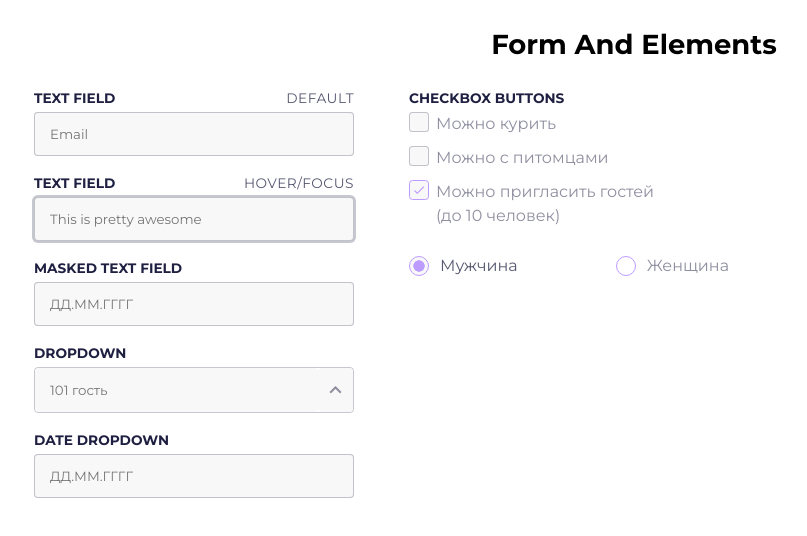
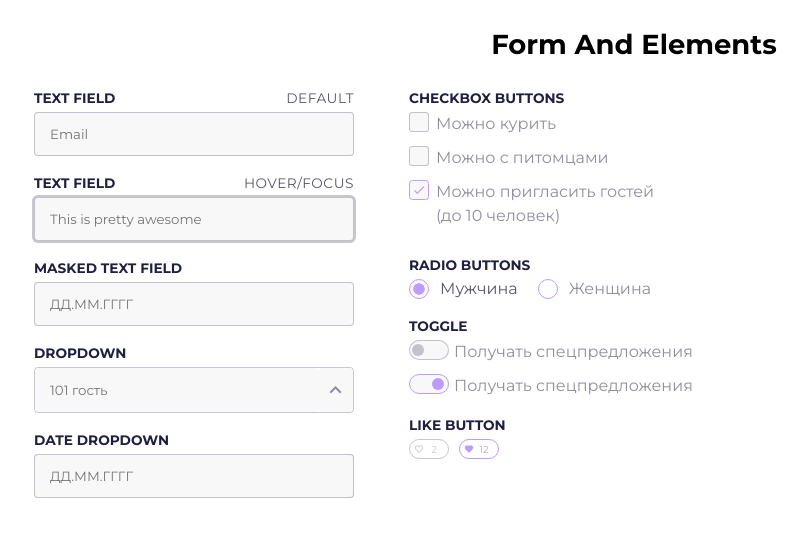
Before and after one commit to NaN-Simon/hotel-toxin-react, a React (Create React App) app: page /#/formandelements in a window 1280 px wide. Shown: the top 536 px of the page, without its empty margins (6-813 px from the left). Built offline with nearby package versions, Linux system fonts and the light colour scheme.

Commit message:
refactor: RadioButton, CheckboxList components; feat: add LikeButton, ToggleButtonList, ToggleButton components

```diff
--- /dev/null
+++ b/src/components/LikeButton/LikeButton.module.scss
@@ -0,0 +1,91 @@
+@import '../../styles/base.scss';
+
+.like-button {
+  display: flex;
+  flex-direction: column;
+
+  &__item {
+    position: relative;
+    display: block;
+    border-radius: 30px;
+    cursor: pointer;
+  }
+
+  &-inline {
+    flex-direction: row;
+  }
+
+  &__title {
+    position: absolute;
+    top: 4px;
+    left: 20px;
+    width: 10px;
+    color: $textColor_25;
+    font-size: 10px;
+    font-family: $mainFont;
+    text-align: center;
+    cursor: pointer;
+    transition: 0.5s;
+    pointer-events: none;
+
+    &-blue {
+      color: $elementColor;
+    }
+  }
+
+  &__input {
+    position: relative;
+    display: inline-block;
+    width: 40px;
+    height: 20px;
+    color: $textColor_25;
+    vertical-align: top;
+    border: 1px solid $textColor_25;
+    border-radius: 30px;
+    outline: none;
+    cursor: pointer;
+    transition: 0.5s;
+    appearance: none;
+
+    &::after {
+      position: absolute;
+      top: 4px;
+      left: 4px;
+      display: inline-block;
+      color: $textColor_25;
+      font-size: 10px;
+      transition: 0.5s;
+      content: "favorite_border";
+    }
+
+    &:checked {
+      position: relative;
+      display: inline-block;
+      width: 40px;
+      height: 20px;
+      color: $elementColor;
+      vertical-align: top;
+      border: 1px solid $elementColor;
+      border-radius: 30px;
+      outline: none;
+      cursor: pointer;
+      transition: 0.5s;
+      appearance: none;
+
+      &::after {
+        position: absolute;
+        top: 4px;
+        left: 4px;
+        display: inline-block;
+        color: $elementColor;
+        font-size: 10px;
+        transition: 0.5s;
+        content: "favorite";
+      }
+    }
+
+    &-blue {
+      border: 1px solid $elementColor;
+    }
+  }
+}
--- /dev/null
+++ b/src/components/LikeButton/LikeButton.tsx
@@ -0,0 +1,42 @@
+import React, {useState, useCallback} from 'react';
+import classNames from 'classnames';
+import styles from './LikeButton.module.scss';
+
+interface ILikeButton{
+  id: number,
+  title: number,
+  name: string,
+  checked?: boolean
+}
+
+const LikeButton = ({id, title, name, checked}: ILikeButton) => {
+  const [isChecked, setIsChecked] = useState(checked || false)
+  const [numberTitle, setNumberTitle] = useState(title)
+
+  const classesLikeButtonInput = classNames('material-icons', styles['like-button__input'])
+  const classesLikeButtonlabel = classNames(styles['like-button__title'], isChecked && styles['like-button__title-blue'])
+
+  const onChange = () => {
+    setIsChecked((isChecked) => !isChecked)
+    setNumberTitle(
+      (numberTitle: number) => isChecked
+        ? numberTitle - 1
+        : numberTitle + 1)
+  }
+
+  return (
+    <div className={styles['like-button__item']}>
+      <input
+        className={classesLikeButtonInput}
+        type="checkbox"
+        id={id.toString()}
+        name={name}
+        checked={isChecked}
+        onChange={onChange}
+      />
+      <label className={classesLikeButtonlabel}>{numberTitle}</label>
+    </div>
+  )
+}
+
+export default LikeButton
--- a/src/components/RadioButton/RadioButton.module.scss
+++ b/src/components/RadioButton/RadioButton.module.scss
@@ -26,6 +26,7 @@
     align-items: center;
     line-height: 14px;
     user-select: none;
+    cursor: pointer;
   }
 
   & + label::before {
--- /dev/null
+++ b/src/components/ToggleButton/ToggleButton.module.scss
@@ -0,0 +1,52 @@
+@import '../../styles/base.scss';
+@import '../../styles/mixins.scss';
+
+.toggle{
+  cursor: pointer;
+
+  &__input {
+    position: relative;
+    display: inline-block;
+    width: 40px;
+    height: 20px;
+    margin-right: 5px;
+    padding-right: 20px;
+    vertical-align: top;
+    background: $mainBackground;
+    border: 1.5px solid $textColor_25;
+    border-radius: 30px;
+    outline: none;
+    cursor: pointer;
+    transition: 0.3s;
+    appearance: none;
+
+    &::after {
+      position: absolute;
+      top: 2.5px;
+      left: 2px;
+      display: inline-block;
+      width: 12px;
+      height: 12px;
+      background-color: $textColor_25;
+      border-radius: 50%;
+      transform: translateX(0);
+      transition: 0.3s;
+      content: "";
+    }
+
+    &:checked::after {
+      background-color: $elementColor;
+      transform: translateX(calc(100% + 8px));
+    }
+
+    &:checked {
+      background-color: $mainBackground;
+      border: 1.5px solid $elementColor;
+    }
+
+    &-title{
+      color: $textColor_50;
+      @include font-body
+    }
+  }
+}
--- /dev/null
+++ b/src/components/ToggleButton/ToggleButton.tsx
@@ -0,0 +1,29 @@
+import React from 'react';
+import styles from './ToggleButton.module.scss';
+
+interface IToggleButton{
+  id: number,
+  title: string,
+  name: string,
+  checked?: boolean
+  onChange: (id: number, checked: boolean) => void
+}
+
+const ToggleButton = ({id, title, name, checked, onChange}: IToggleButton) => {
+  return (
+    <label className={styles["toggle"]}>
+      <input
+        className={styles['toggle__input']}
+        id={id.toString()}
+        type="checkbox"
+        name={name}
+        checked={checked}
+        onChange={(e) => onChange(id, e.currentTarget.checked)}
+        />
+
+        <span className={styles['toggle__input-title']}>{title}</span>
+      </label>
+  )
+}
+
+export default ToggleButton
--- /dev/null
+++ b/src/components/ToggleButtonList/ToggleButtonList.module.scss
@@ -0,0 +1,5 @@
+.checkboxList__form{
+  display: flex;
+  flex-direction:column;
+  gap: 10px 0;
+}
--- /dev/null
+++ b/src/components/ToggleButtonList/ToggleButtonList.tsx
@@ -0,0 +1,45 @@
+import React, {useState, useCallback} from 'react';
+import ToggleButton from '../ToggleButton/ToggleButton';
+import styles from './ToggleButtonList.module.scss';
+
+const dataToggleButtonList = [
+  { id: 1, title: "Получать спецпредложения", name: 'special-offer1'},
+  { id: 2, title: "Получать спецпредложения", name: 'special-offer2', checked: true },
+]
+
+interface IlistItems {
+  id: number;
+  title: string;
+  name: string;
+  checked?: boolean;
+}
+
+const ToggleButtonList = () => {
+  const [dataCheckboxList, setDataCheckboxList] = useState<IlistItems[]>(dataToggleButtonList);
+
+  const onChange = useCallback((id: number, checked: boolean) => {
+    setDataCheckboxList((old) => old.map((o) => (o.id === id ? { ...o, checked } : o)));
+  }, []);
+
+  return (
+    <div>
+      <form className = {styles['checkboxList__form']}>
+        {dataCheckboxList.map((item) => {
+          return (
+            <ToggleButton
+              key={item.id}
+              id={item.id}
+              title={item.title}
+              name={item.name}
+              checked={item.checked || false}
+              onChange={onChange}
+            />
+          )
+        })}
+      </form>
+    </div>
+
+  )
+}
+
+export default ToggleButtonList
--- a/src/components/checkbox/Checkbox.module.scss
+++ b/src/components/checkbox/Checkbox.module.scss
@@ -7,6 +7,7 @@
     align-items: self-start;
     max-width: 266px;
     padding: 0 0 10px;
+    cursor: pointer;
   }
 
   &__label:hover &__span{
--- a/src/components/checkboxList/CheckboxList.tsx
+++ b/src/components/checkboxList/CheckboxList.tsx
@@ -1,12 +1,18 @@
-import React from 'react';
+import React, {useState, useCallback} from 'react';
 import styles from './CheckboxList.module.scss';
 import Checkbox from '../Checkbox/Checkbox';
+
+const dataCheckboxList = [
+  { id: 1, title: "Можно курить", name: 'smoke-allow'},
+  { id: 2, title: "Можно с питомцами", name: 'pets-allow'},
+  { id: 3, title: "Можно пригласить гостей (до 10 человек)", name: 'guests-allow', checked: true }
+]
 
 interface IChecked {
   id: number;
   title: string;
   name: string;
-  checked: boolean;
+  checked?: boolean;
 }
 
 interface ICheckedArr {
@@ -14,18 +20,24 @@ interface ICheckedArr {
   onChange: (id: number, checked: boolean) => void;
 }
 
-const CheckboxList = ({ checkboxProps, onChange }: ICheckedArr) => {
+const CheckboxList = () => {
+  const [checkboxList, setCheckboxList] = useState<IChecked[]>(dataCheckboxList);
+
+  const onChange = useCallback((id: number, checked: boolean) => {
+    setCheckboxList((old) => old.map((o) => (o.id === id ? { ...o, checked } : o)));
+  }, []);
+
   return (
     <div>
       <form className = {styles['checkboxList__form']}>
-        {checkboxProps.map((item) => {
+        {checkboxList.map((item) => {
           return (
             <Checkbox
               key={item.id}
               id={item.id}
               title={item.title}
               name={item.name}
-              checked={item.checked}
+              checked={item.checked || false}
               onChange={onChange}/>
           );
         })}
--- a/src/pages/FormAndElements/FormAndElements.module.scss
+++ b/src/pages/FormAndElements/FormAndElements.module.scss
@@ -32,9 +32,20 @@
     padding-left: 55px;
   }
 
+  &__big-wrapper{
+    min-width: 222px;
+    max-width: 222px;
+    margin-bottom: 18px;
+  }
+
   &__large-wrapper{
     min-width: 320px;
     max-width: 320px;
     margin-bottom: 18px;
   }
+
+  &__like-button-container{
+    display: flex;
+    gap: 10px;
+  }
 }
--- a/src/pages/FormAndElements/FormAndElements.tsx
+++ b/src/pages/FormAndElements/FormAndElements.tsx
@@ -6,19 +6,11 @@ import RadioButton from '../../components/RadioButton/RadioButton';
 import TextField from '../../components/TextField/TextField';
 import TextFieldMask from '../../components/TextFieldMask/TextFieldMask';
 import DateDropdown from '../../components/DateDropdown/DateDropdown';
+import ToggleButtonList from '../../components/ToggleButtonList/ToggleButtonList';
 import styles from './FormAndElements.module.scss';
+import LikeButton from '../../components/LikeButton/LikeButton';
 
 export default function FormAndElements() {
-    const [dataCheckboxList, setDataCheckboxList] = useState([
-      { id: 1, title: "Можно курить", name: 'smoke-allow', checked: false },
-      { id: 2, title: "Можно с питомцами", name: 'pets-allow', checked: false },
-      { id: 3, title: "Можно пригласить гостей (до 10 человек)", name: 'guests-allow', checked: true }
-  ]);
-
-    const onChange = useCallback((id: number, checked: boolean) => {
-      setDataCheckboxList((old) => old.map((o) => (o.id === id ? { ...o, checked } : o)));
-    }, []);
-
   return (
     <div className={styles['color-and-types']}>
       <header className={styles['form-elements__header']}>
@@ -52,10 +44,22 @@ export default function FormAndElements() {
             <div className={styles['form-elements__checkboxes']}>
               <div className={styles['form-elements__large-wrapper']}>
                 <Heading type="h3" title="Checkbox Buttons" />
-                <CheckboxList checkboxProps={dataCheckboxList} onChange={onChange}/>
+                <CheckboxList/>
+              </div>
+              <div className={styles['form-elements__big-wrapper']}>
+                <Heading type="h3" title="RADIO BUTTONS" />
+                <RadioButton/>
               </div>
               <div className={styles['form-elements__large-wrapper']}>
-                <RadioButton/>
+                <Heading type="h3" title="Toggle" />
+                <ToggleButtonList/>
+              </div>
+              <div className={styles['form-elements__large-wrapper']}>
+                <Heading type="h3" title="Like button" />
+                <div className={styles['form-elements__like-button-container']}>
+                  <LikeButton id={1} title={2} name='like'/>
+                  <LikeButton id={1} title={12} name='like' checked={true}/>
+                </div>
               </div>
             </div>
           </div>
```
